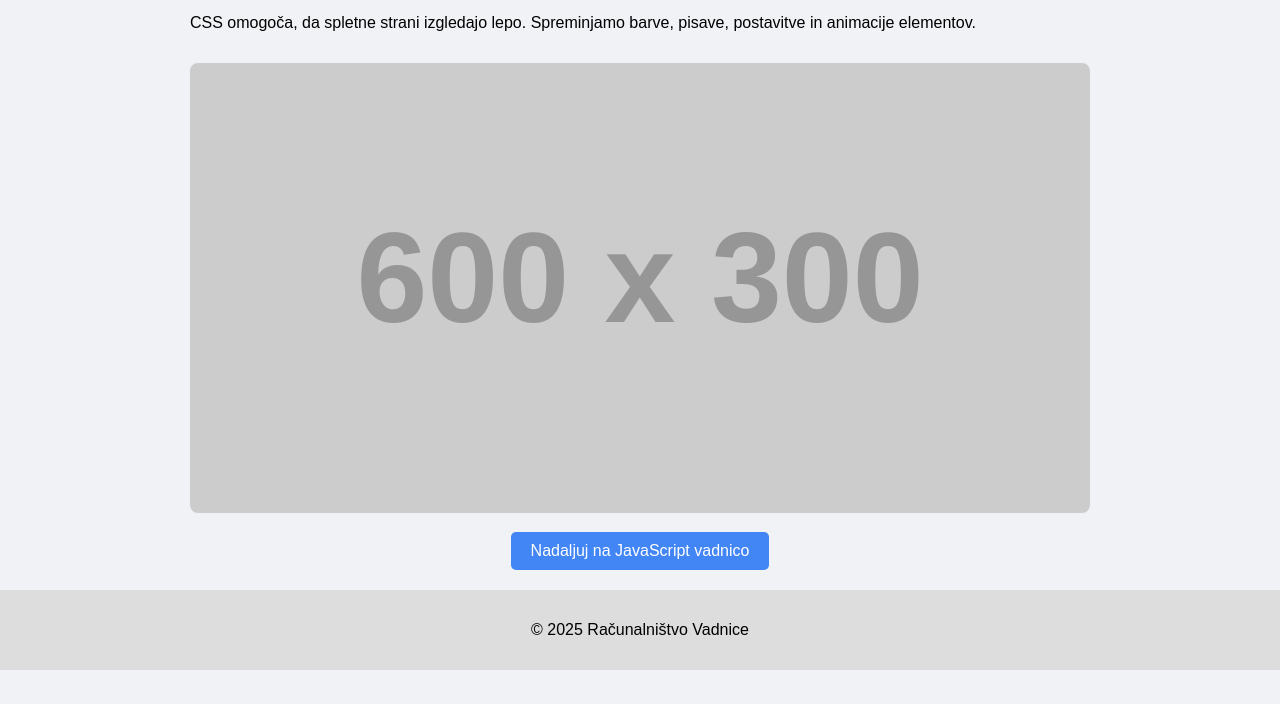
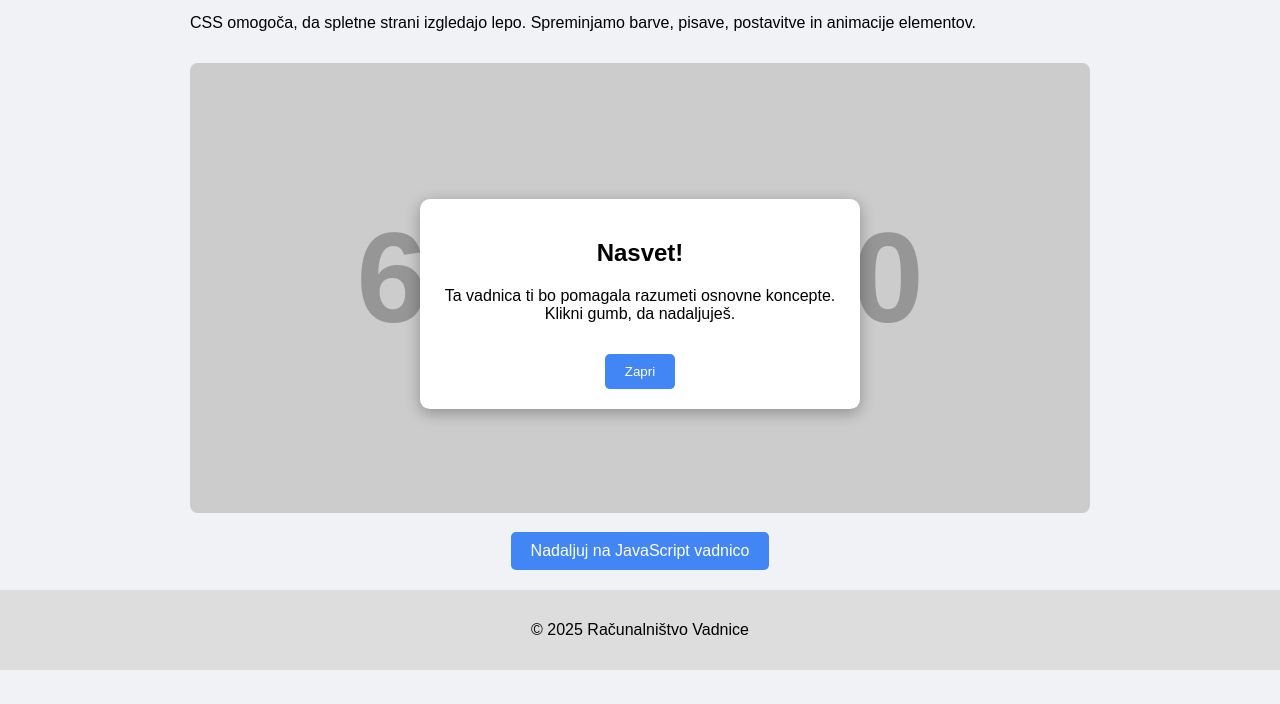
Before and after one commit to slivnikrok-ux/racunalnistvo, a plain HTML site: page page3.html in a window 1280 px wide. Shown: the part 96-800 px from the top of the page. Drawn offline with Linux system fonts and the light colour scheme; placeholder pictures from the web are drawn by us.

Commit message:
Update page3.html

```diff
--- a/page3.html
+++ b/page3.html
@@ -27,6 +27,27 @@
         <a href="page4.html" class="btn">Nadaljuj na JavaScript vadnico</a>
       </div>
     </section>
+    <!-- Popup okno -->
+<div id="popup" class="popup">
+  <h2>Nasvet!</h2>
+  <p>Ta vadnica ti bo pomagala razumeti osnovne koncepte. Klikni gumb, da nadaljuješ.</p>
+  <button onclick="closePopup()">Zapri</button>
+</div>
+
+<script>
+function showPopup() {
+  document.getElementById('popup').style.display = 'block';
+}
+
+function closePopup() {
+  document.getElementById('popup').style.display = 'none';
+}
+
+// Prikaži popup 2 sekundi po nalaganju strani
+window.onload = function() {
+  setTimeout(showPopup, 2000);
+};
+</script>
   </main>
 
   <footer>
```
